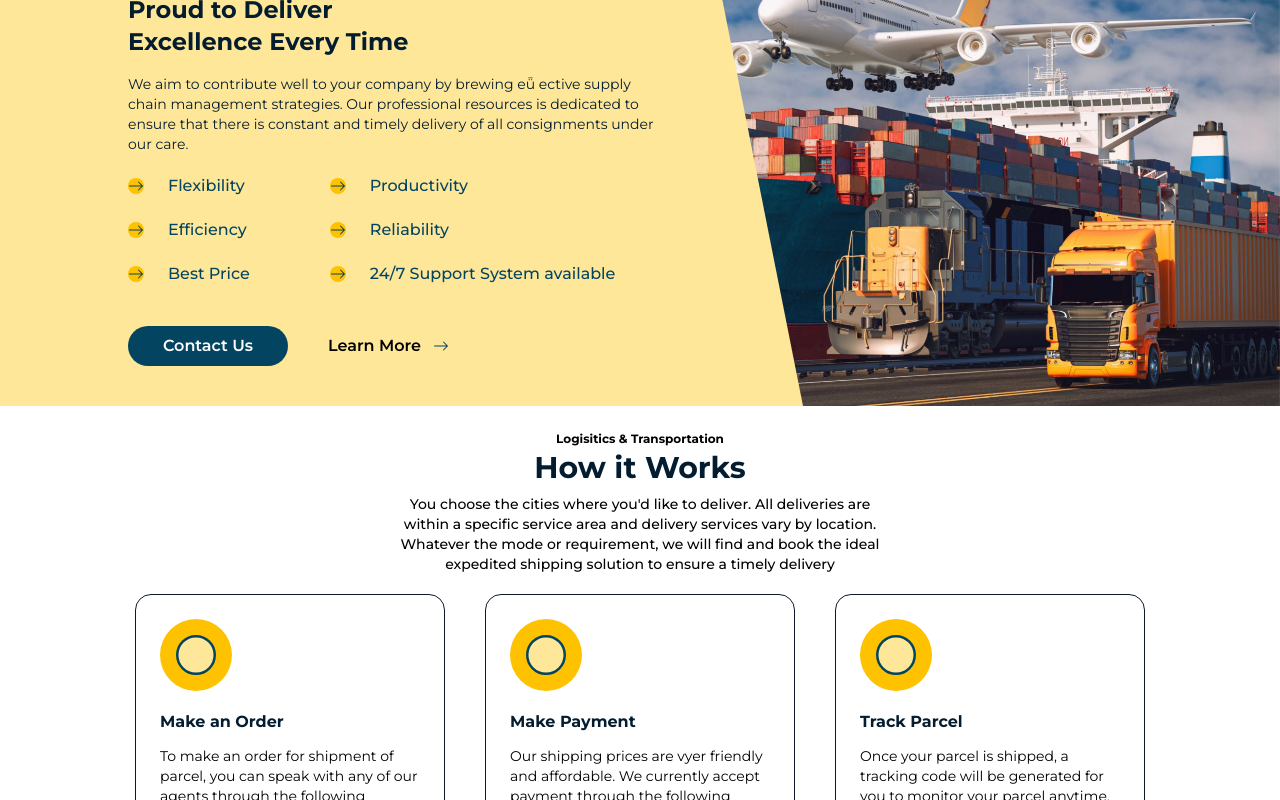
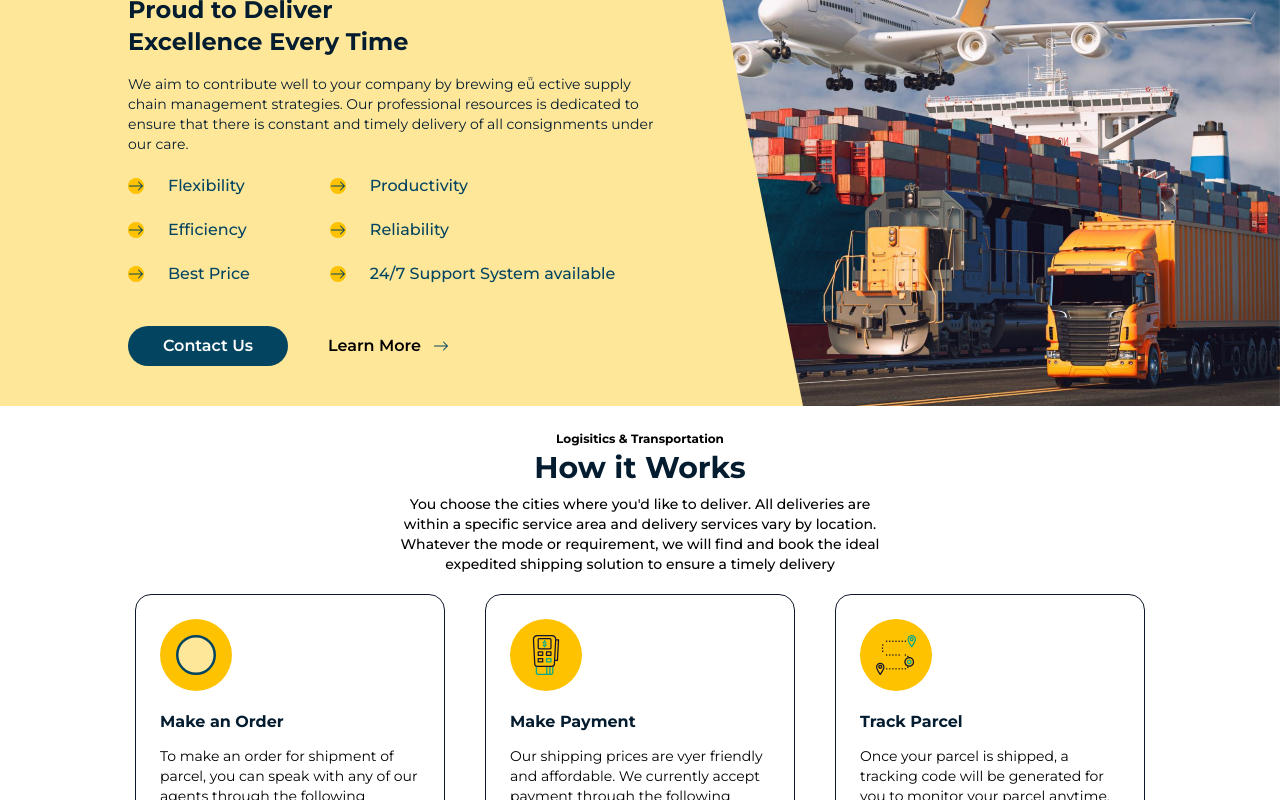
Before and after one commit to Ebimo21/transp_courier, a Next.js app: page / in a window 1280 px wide. Shown: the part 2000-2800 px from the top of the page. Built offline with nearby package versions, Linux system fonts and the light colour scheme.

Commit message:
fixed how-it-works broken image

```diff
--- a/src/components/layout/Header.tsx
+++ b/src/components/layout/Header.tsx
@@ -38,7 +38,7 @@ const Header = () => {
 
 					<div className="hidden md:flex items-center space-x-3 ">
 						<Link href="#" className="py-2 px-2 font-medium text-gray-500 rounded hover:bg-blue hover:text-white transition duration-300">English </Link>
-						<Link href="/track" className="py-2 px-2 font-medium text-blue rounded bg-yellow transition duration-300">Track Parcel</Link>
+						<Link href="/track" className="py-2 px-2 w-40 text-center font-medium text-blue rounded bg-yellow transition duration-300">Track Parcel</Link>
 					</div>
 					<div className="md:hidden flex items-center">
 						<button
--- a/src/components/sections/HowItWorks.tsx
+++ b/src/components/sections/HowItWorks.tsx
@@ -17,7 +17,7 @@ function HowItWorks({}: Props) {
 
             <div className='mt-5 flex gap-10 text-left flex-wrap justify-center'>
                 <div className='basis-10/12 lg:basis-3/12 p-6 border border-solid border-slate-900 rounded-2xl'>
-                    <span className='bg-yellow p-4 rounded-full inline-block '> <img width={40} src='./images/payment.svg' alt='icon'/></span>
+                    <span className='bg-yellow p-4 rounded-full inline-block '> <img width={40} src='./images/Payment.svg' alt='icon'/></span>
                     <h3 className='font-bold text-lightBlue my-3'>Make an Order</h3>
                     <p className='text-sm'>To make an order for shipment of parcel, you can speak with any of our
                         agents through the following meduim
@@ -31,7 +31,7 @@ function HowItWorks({}: Props) {
 
                 </div>
                 <div className='basis-10/12 lg:basis-3/12 p-6 border border-solid border-slate-900 rounded-2xl'>
-                    <span className='bg-yellow p-4 rounded-full inline-block '> <img width={40} src='./images/payment.svg' alt='icon'/></span>
+                    <span className='bg-yellow p-4 rounded-full inline-block '> <img width={40} src='./images/Payment 1.svg' alt='icon'/></span>
                     <h3 className='font-bold text-lightBlue my-3'>Make Payment</h3>
                     <p className='text-sm'>Our shipping prices are vyer friendly and affordable. We currently accept payment through the following means:
                     </p>
@@ -43,7 +43,7 @@ function HowItWorks({}: Props) {
 
                 </div>
                 <div className='basis-10/12 lg:basis-3/12 p-6 border border-solid border-slate-900 rounded-2xl'>
-                    <span className='bg-yellow p-4 rounded-full inline-block '> <img width={40} src='./images/payment.svg' alt='icon'/></span>
+                    <span className='bg-yellow p-4 rounded-full inline-block '> <img width={40} src='./images/Track.svg' alt='icon'/></span>
                     <h3 className='font-bold text-lightBlue my-3'>Track Parcel</h3>
                     <p className='text-sm'>Once your parcel is shipped, a tracking code will be generated for you to monitor your parcel anytime. You can know the exact location your parcel is at any point in time.
                     </p>
```
Also changed, not shown: public/images/PAYMENT 1.svg.
